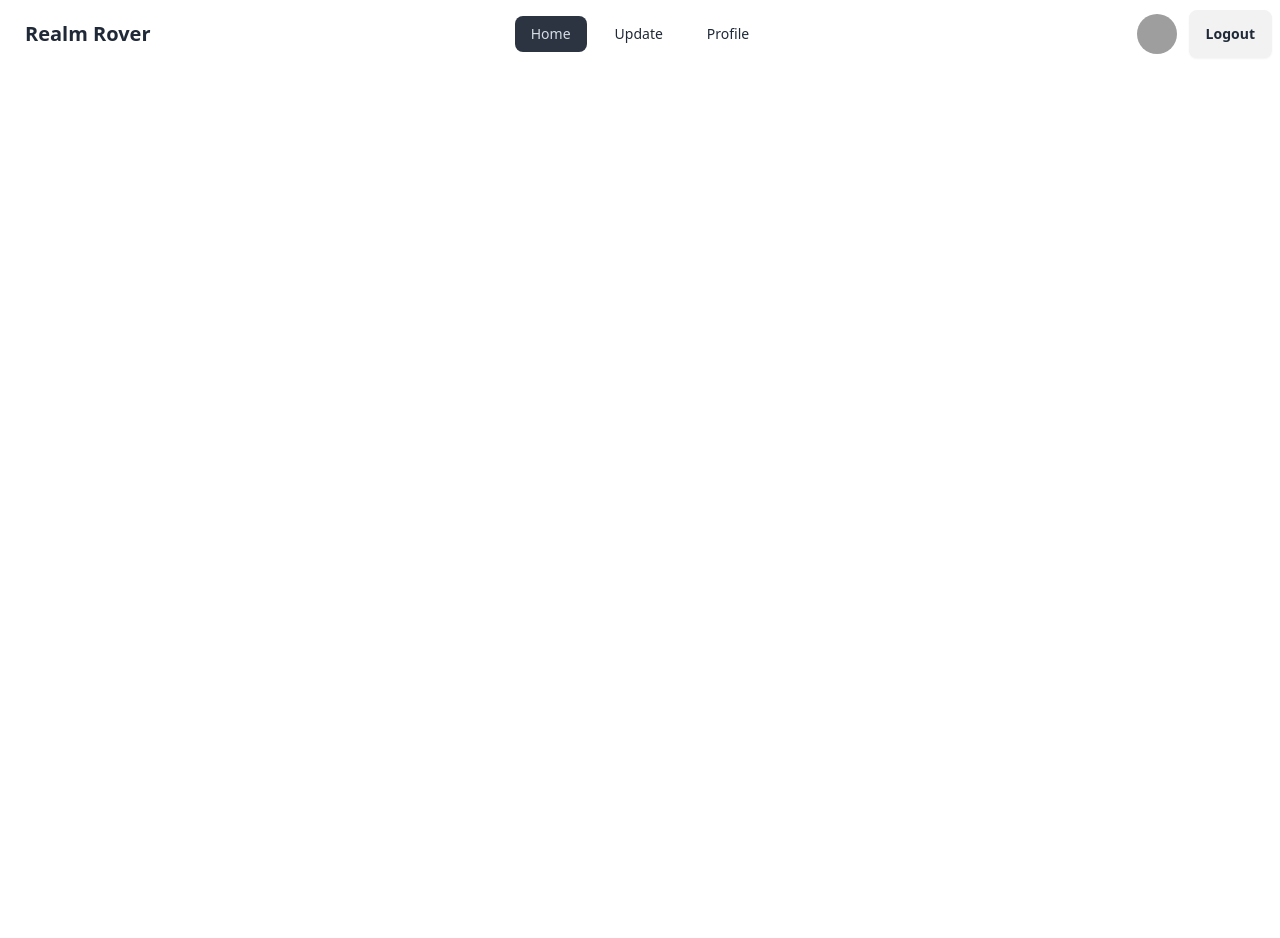
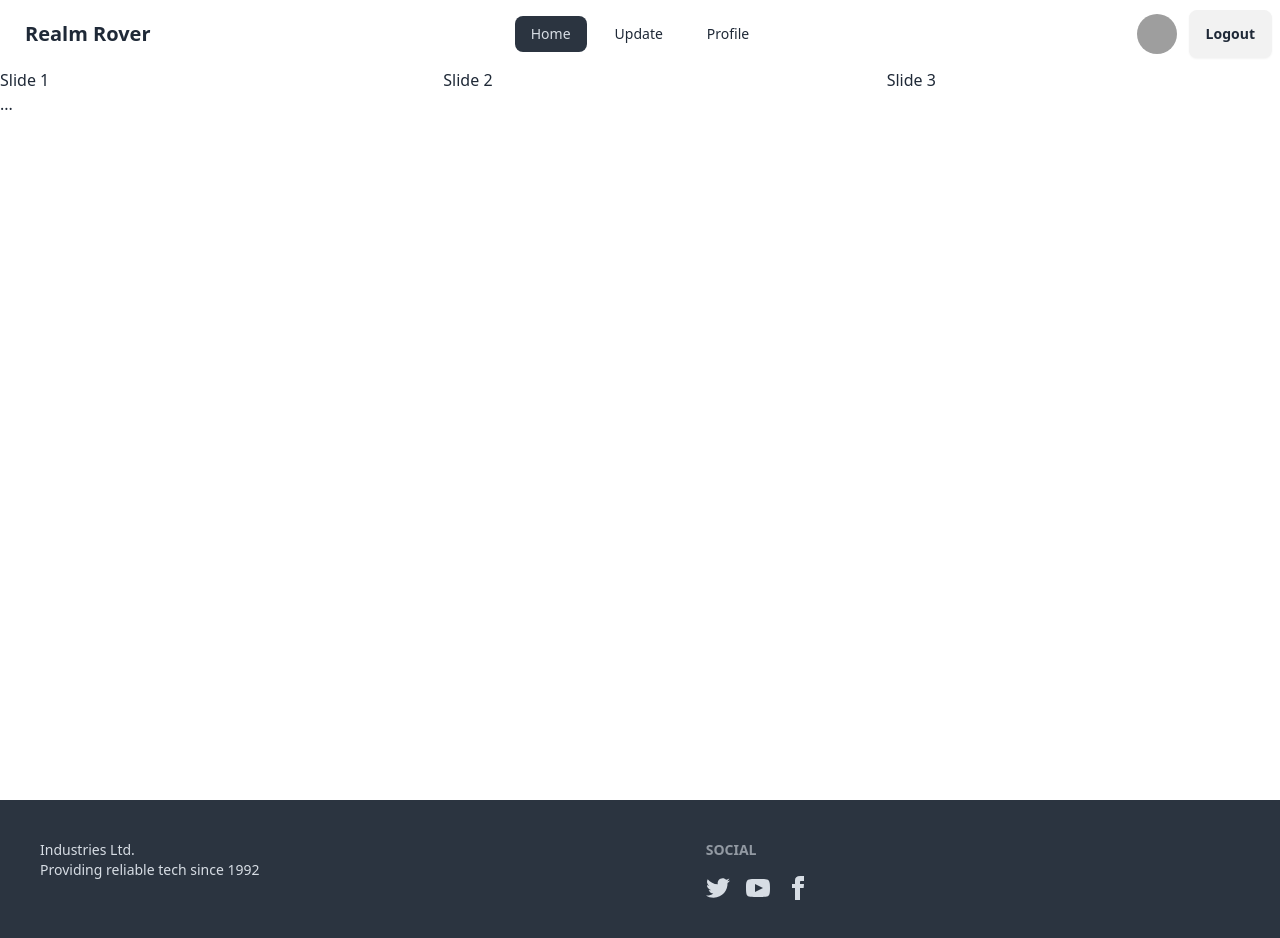
Before and after one commit to nekokaito/Realm-Rover, a React (Vite) app: page / in a window 1280 px wide. Before the commit the page ends 800 px from the top, so only its background shows below. Built offline with nearby package versions, Linux system fonts and the light colour scheme; grey boxes are pictures that could not be loaded.

Commit message:
Added Swiper React

```diff
--- a/package.json
+++ b/package.json
@@ -19,7 +19,8 @@
     "react-dom": "^18.2.0",
     "react-icons": "^5.0.1",
     "react-router-dom": "^6.22.3",
-    "sort-by": "^0.0.2"
+    "sort-by": "^0.0.2",
+    "swiper": "^11.1.0"
   },
   "devDependencies": {
     "@types/react": "^18.2.66",
--- /dev/null
+++ b/src/components/slider/Slider.jsx
@@ -0,0 +1,21 @@
+import { Swiper, SwiperSlide } from 'swiper/react';
+import 'swiper/css';
+
+const Slider = () => {
+    return (
+        <Swiper
+      spaceBetween={50}
+      slidesPerView={3}
+      onSlideChange={() => console.log('slide change')}
+      onSwiper={(swiper) => console.log(swiper)}
+    >
+      <SwiperSlide>Slide 1</SwiperSlide>
+      <SwiperSlide>Slide 2</SwiperSlide>
+      <SwiperSlide>Slide 3</SwiperSlide>
+      <SwiperSlide>Slide 4</SwiperSlide>
+      ...
+    </Swiper>
+    );
+};
+
+export default Slider;
--- a/src/layouts/footer/Footer.jsx
+++ b/src/layouts/footer/Footer.jsx
@@ -2,9 +2,20 @@
 
 const Footer = () => {
     return (
-        <div>
-
-        </div>
+        <footer className="footer p-10 bg-neutral text-neutral-content">
+  <aside>
+    {/* Logo Here */}
+    <p>Industries Ltd.<br/>Providing reliable tech since 1992</p>
+  </aside>
+  <nav>
+    <h6 className="footer-title">Social</h6>
+    <div className="grid grid-flow-col gap-4">
+      <a><svg xmlns="http://www.w3.org/2000/svg" width="24" height="24" viewBox="0 0 24 24" className="fill-current"><path d="M24 4.557c-.883.392-1.832.656-2.828.775 1.017-.609 1.798-1.574 2.165-2.724-.951.564-2.005.974-3.127 1.195-.897-.957-2.178-1.555-3.594-1.555-3.179 0-5.515 2.966-4.797 6.045-4.091-.205-7.719-2.165-10.148-5.144-1.29 2.213-.669 5.108 1.523 6.574-.806-.026-1.566-.247-2.229-.616-.054 2.281 1.581 4.415 3.949 4.89-.693.188-1.452.232-2.224.084.626 1.956 2.444 3.379 4.6 3.419-2.07 1.623-4.678 2.348-7.29 2.04 2.179 1.397 4.768 2.212 7.548 2.212 9.142 0 14.307-7.721 13.995-14.646.962-.695 1.797-1.562 2.457-2.549z"></path></svg></a>
+      <a><svg xmlns="http://www.w3.org/2000/svg" width="24" height="24" viewBox="0 0 24 24" className="fill-current"><path d="M19.615 3.184c-3.604-.246-11.631-.245-15.23 0-3.897.266-4.356 2.62-4.385 8.816.029 6.185.484 8.549 4.385 8.816 3.6.245 11.626.246 15.23 0 3.897-.266 4.356-2.62 4.385-8.816-.029-6.185-.484-8.549-4.385-8.816zm-10.615 12.816v-8l8 3.993-8 4.007z"></path></svg></a>
+      <a><svg xmlns="http://www.w3.org/2000/svg" width="24" height="24" viewBox="0 0 24 24" className="fill-current"><path d="M9 8h-3v4h3v12h5v-12h3.642l.358-4h-4v-1.667c0-.955.192-1.333 1.115-1.333h2.885v-5h-3.808c-3.596 0-5.192 1.583-5.192 4.615v3.385z"></path></svg></a>
+    </div>
+  </nav>
+</footer>
     );
 };
 
--- a/src/layouts/main/Home.jsx
+++ b/src/layouts/main/Home.jsx
@@ -1,9 +1,10 @@
+import Header from "./header/Header";
 
 
 const Home = () => {
     return (
         <div>
-
+            <Header></Header>
         </div>
     );
 };
--- /dev/null
+++ b/src/layouts/main/header/Header.jsx
@@ -0,0 +1,12 @@
+import Slider from "../../../components/slider/Slider";
+
+
+const Header = () => {
+    return (
+        <div>
+            <Slider></Slider>
+        </div>
+    );
+};
+
+export default Header;
--- a/src/layouts/root/Root.jsx
+++ b/src/layouts/root/Root.jsx
@@ -5,8 +5,11 @@
 const Root = () => {
     return (
         <div>
+            <div className="container mx-auto min-h-screen">
             <NavBar></NavBar>
             <Outlet></Outlet>
+            </div>
+
             <Footer></Footer>
         </div>
     );
```
Also changed, not shown: 1 other file (tests, documents, lock files or other folders).
